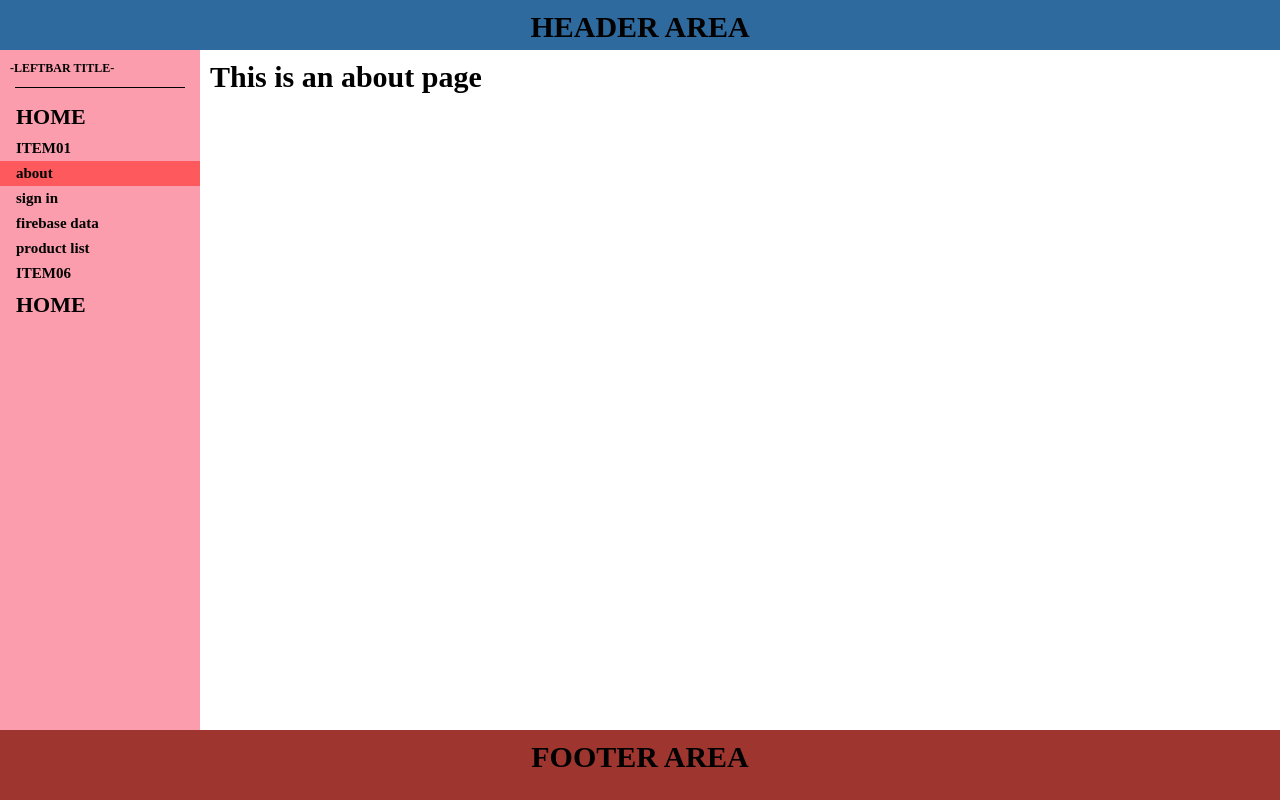
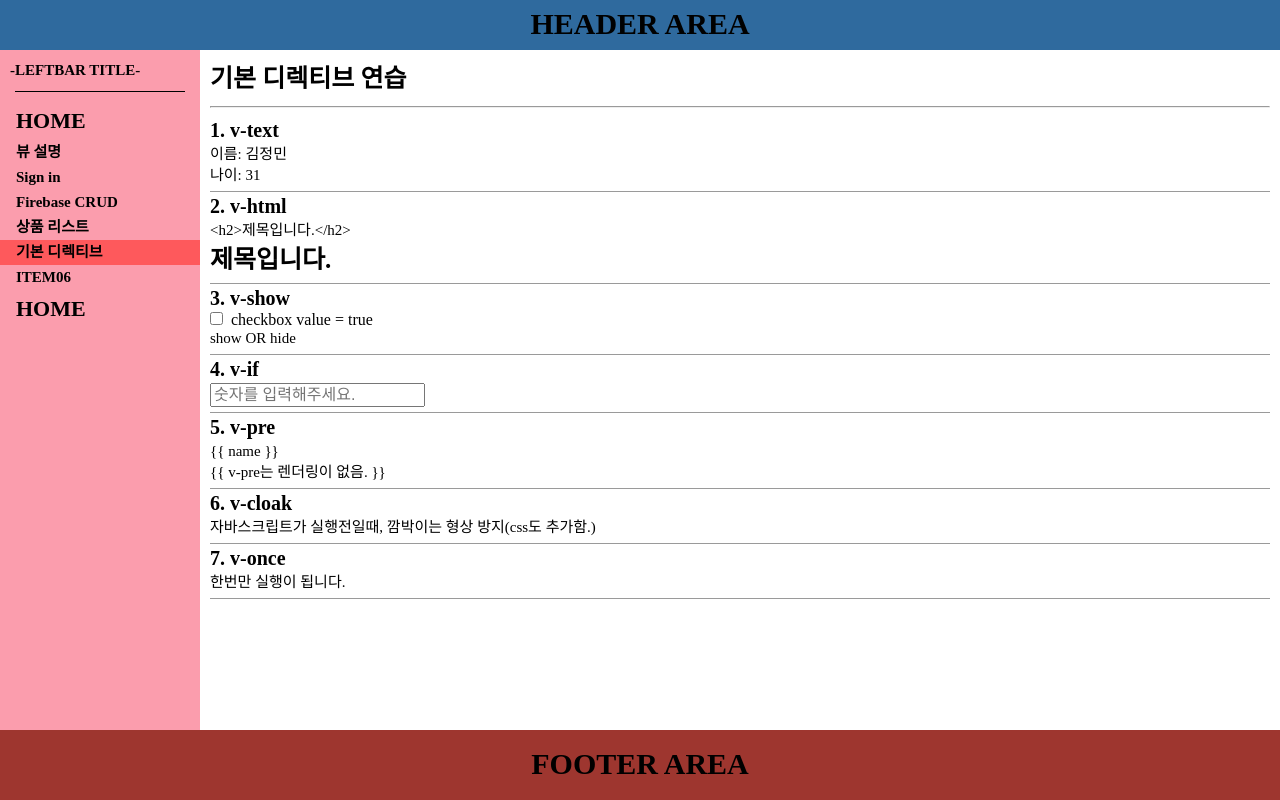
Before and after one commit to alsandwls1/vue_practice01, a Vue app: page /about in a window 1280 px wide. Built offline with nearby package versions, Linux system fonts and the light colour scheme.

Commit message:
vue 디렉티브 연습

```diff
--- a/src/assets/css/main.css
+++ b/src/assets/css/main.css
@@ -1,13 +1,13 @@
 body {
     text-align: center;
 }
-h1 {font-size: 30px; font-weight: 800; line-height: 1.10}
-h2 {font-size: 25px; font-weight: 800; line-height: 1.15}
-h3 {font-size: 20px; font-weight: 800; line-height: 1.20}
-h4 {font-size: 15px; font-weight: 800; line-height: 1.30}
-h5 {font-size: 10px; font-weight: 800; line-height: 1.40}
-h6 {font-size: 8px; font-weight: 800;  line-height: 1.50}
-p {font-size: 12px; line-height: 1.40}
+h1 {font-size: 30px; font-weight: 800; line-height: 1.6}
+h2 {font-size: 25px; font-weight: 800; line-height: 1.5}
+h3 {font-size: 20px; font-weight: 700; line-height: 1.4}
+h4 {font-size: 15px; font-weight: 700; line-height: 1.3}
+h5 {font-size: 10px; font-weight: 700; line-height: 1.2}
+h6 {font-size: 8px; font-weight: 700;  line-height: 1.2}
+p {font-size: 15px; line-height: 1.40}
 
 #app, .header, .footer, .leftbar, .content, .container {
     /* border: 1px solid black;  */
@@ -29,7 +29,6 @@ p {font-size: 12px; line-height: 1.40}
     width: 100%;
     height: 50px;
     background-color: rgb(47, 106, 158);
-    padding: 10px;
 }
 .leftbar {
     background-color: rgb(251, 157, 173);
--- a/src/components/Leftbar.vue
+++ b/src/components/Leftbar.vue
@@ -14,11 +14,11 @@
               v-on:after-enter="afterEnter"
               v-on:leave="leave">
               <ul v-if="isShow1">
-                <li><router-link to="/" >ITEM01</router-link></li>
-                <li><router-link to="/about">about</router-link></li>
-                <li><router-link to="/sign-in">sign in</router-link></li>
-                <li><router-link to="/firebase-data">firebase data</router-link></li>
-                <li><router-link to="/product-list">product list</router-link></li>
+                <li><router-link to="/" >뷰 설명</router-link></li>
+                <li><router-link to="/sign-in">Sign in</router-link></li>
+                <li><router-link to="/firebase-data">Firebase CRUD</router-link></li>
+                <li><router-link to="/product-list">상품 리스트</router-link></li>
+                <li><router-link to="/about">기본 디렉티브</router-link></li>
                 <li><router-link to="/6">ITEM06</router-link></li>
               </ul>
             </transition>
--- a/src/js/common.js
+++ b/src/js/common.js
@@ -16,7 +16,6 @@ exports.isEmpty = function(value) {
 exports.numCurrency = function(value) {
     if(this.isEmpty(value)) return '';
 
-/* eslint-disable */
     var len, point, str, num;
     num = String(value);
     point = num.length % 3 ;
--- a/src/views/About.vue
+++ b/src/views/About.vue
@@ -1,5 +1,78 @@
 <template>
-  <div class="about">
-    <h1>This is an about page</h1>
+  <div class="about" v-cloak>
+    <h2>기본 디렉티브 연습</h2>
+    <hr>
+    <div>
+      <h3>1. v-text</h3>
+      <p>이름: <span>{{ user.name }}</span></p>
+      <p>나이: <span v-text="user.age"></span></p>
+    </div>
+    <div>
+      <h3>2. v-html</h3>
+      <p>{{ title }}</p>
+      <p v-html="title"></p>
+    </div>
+    <div>
+      <h3>3. v-show</h3>
+      <input type="checkbox" v-on:click="isShow = !isShow">
+      &nbsp;<span>checkbox value = {{ isShow }}</span>
+      <p v-show="isShow">show OR hide</p>
+    </div>
+    <div>
+      <h3>4. v-if</h3>
+      <input type="text" v-model="num" placeholder="숫자를 입력해주세요.">
+      <div v-if="num != ''">
+        <p v-if="num > 5">value가 숫자 5보다 크다.</p>
+        <p v-if="num < 5">value가 숫자 5보다 작다.</p>
+        <p v-if="num == 5">value가 숫자 5보다 같다.</p>
+      </div>
+    </div>
+    <div>
+      <h3>5. v-pre</h3>
+      <p v-pre> {{ name }} </p>
+      <p v-pre> {{ v-pre는 렌더링이 없음. }} </p>
+    </div>
+    <div>
+      <h3>6. v-cloak</h3>
+      <p>자바스크립트가 실행전일때, 깜박이는 형상 방지(css도 추가함.)</p>
+    </div>
+    <div>
+      <h3>7. v-once</h3>
+      <p>한번만 실행이 됩니다.</p>
+    </div>
+
+
+
   </div>
+
 </template>
+
+<script>
+export default {
+  name: 'about',
+  data () {
+    return {
+      'user': {
+        'name':'김정민',
+        'age':'31'
+      },
+      'title':'<h2>제목입니다.</h2>',
+      'isShow':true,
+      'num': '',
+    };
+  },
+  methods: {
+
+  }
+}
+</script>
+
+<style>
+.about > div {
+  border-bottom: 1px solid rgba(154, 154, 154, 1);
+  padding-bottom:5px;
+}
+[v-cloak] {
+  display: none;
+}
+</style>
```
